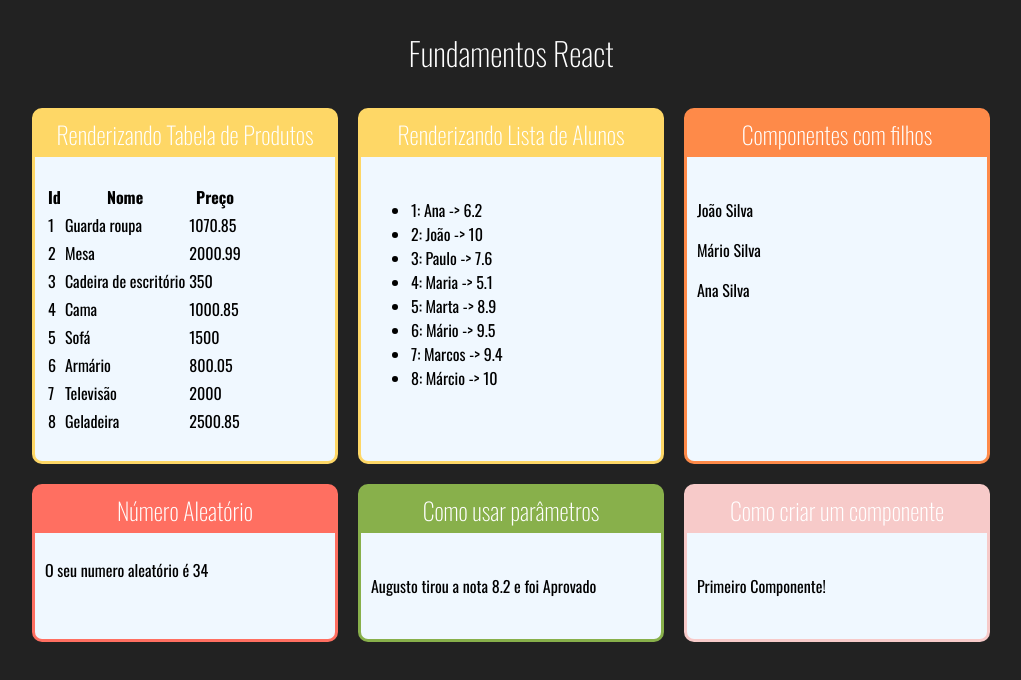
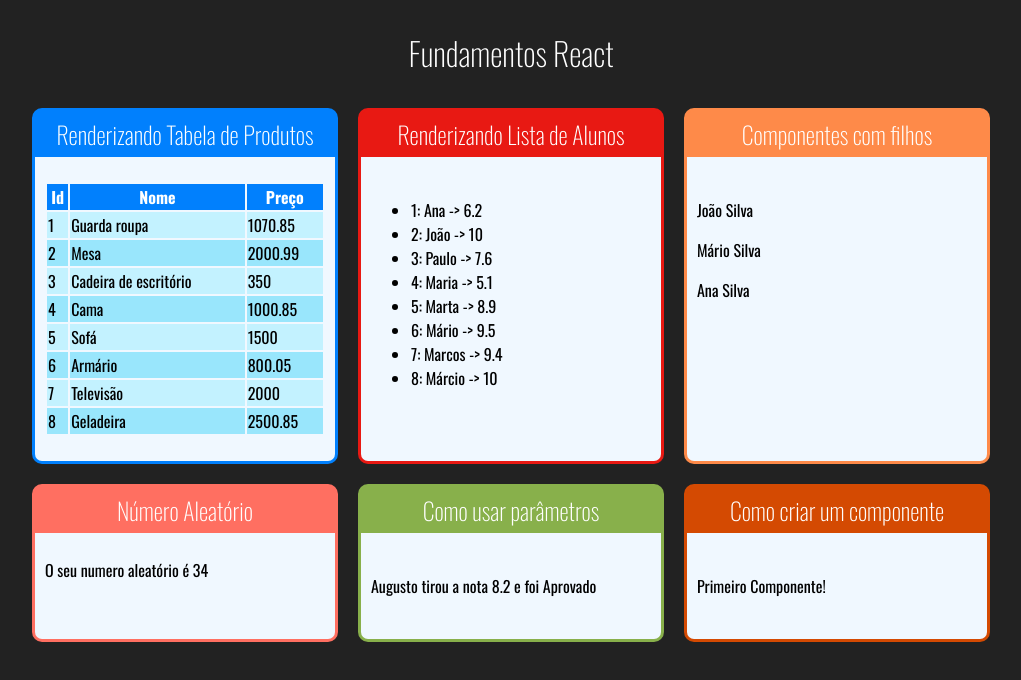
Before and after one commit to othavio-oth/curso-react, a React (Create React App) app in the folder fundamentos/: page / in a window 1280 px wide. Shown: the top 680 px of the page, without its empty margins (129-1150 px from the left). Built offline with nearby package versions, Linux system fonts and the light colour scheme.

Commit message:
Style products table

```diff
--- a/fundamentos/src/App.jsx
+++ b/fundamentos/src/App.jsx
@@ -15,10 +15,10 @@ export default () => (
   <div className="app">
     <h1 className="app-title">Fundamentos React</h1>
     <div className="app-exercises">
-      <Card title="Renderizando Tabela de Produtos" color="#fed766">
+      <Card title="Renderizando Tabela de Produtos" color="#0180fd">
         <ProductsTable />
       </Card>
-      <Card title="Renderizando Lista de Alunos" color="#fed766">
+      <Card title="Renderizando Lista de Alunos" color="#e81913">
         <StudentsList />
       </Card>
       <Card title="Componentes com filhos" color="#fe8a49">
@@ -34,7 +34,7 @@ export default () => (
       <Card title="Como usar parâmetros" color="#88B04B">
         <WithParams nome="Augusto" nota={8.2}></WithParams>
       </Card>
-      <Card title="Como criar um componente" color="#F7CAC9">
+      <Card title="Como criar um componente" color="#d44a02">
         <First></First>
       </Card>
     </div>
--- a/fundamentos/src/components/repetition/ProductsTable.jsx
+++ b/fundamentos/src/components/repetition/ProductsTable.jsx
@@ -1,9 +1,11 @@
+import "./products-table.css";
+
 import React from "react";
 import products from "../../data/products";
 export default () => {
   const productsList = products.map((product) => {
     return (
-      <tr>
+      <tr className={product.id % 2 === 0 ? "par" : "impar"}>
         <td>{product.id}</td>
         <td>{product.name}</td>
         <td>{product.price}</td>
@@ -13,8 +15,8 @@ export default () => {
 
   return (
     <div>
-      <table>
-        <thead>
+      <table className="products-table">
+        <thead className="table-head">
           <tr>
             <th>Id</th>
             <th>Nome</th>
--- /dev/null
+++ b/fundamentos/src/components/repetition/products-table.css
@@ -0,0 +1,14 @@
+.products-table {
+  width: 100%;
+}
+.table-head {
+  background-color: #0180fd;
+  color: white;
+}
+
+.par {
+  background-color: #99e6fc;
+}
+.impar {
+  background-color: #c3f2ff;
+}
```
